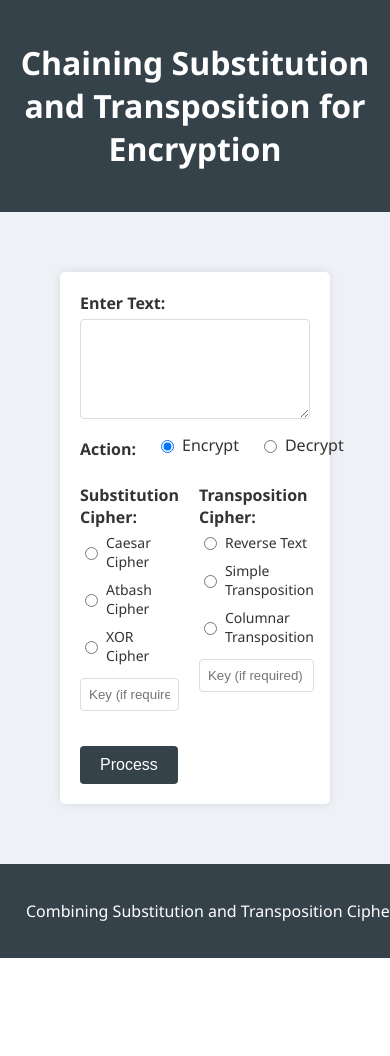
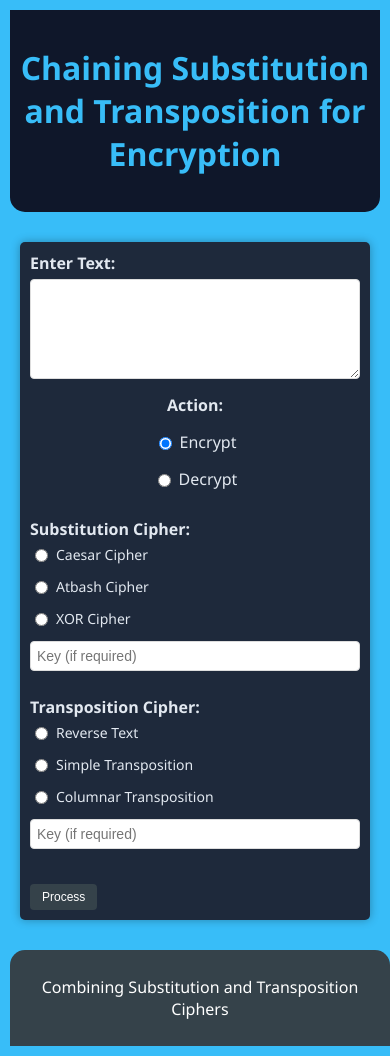
Before and after one commit to Heiliger4/security-cipher, a Flask app: page / in a window 390 px wide; the page is wider, and only the part inside the window is pictured. Before the commit the page ends 958 px from the top of that part, so only its background shows below. Run offline with Flask 3, Linux system fonts and the light colour scheme.

Commit message:
req modified

```diff
--- a/static/styles.css
+++ b/static/styles.css
@@ -2,15 +2,17 @@ body {
     font-family: 'Segoe UI', sans-serif;
     margin: 0;
     padding: 0;
-    background: #eef1f5;
+    background: #38bdf8;
     color: #333;
 }
 
 header {
-    background: #35424a;
-    color: #ffffff;
+    background: #0f172a;
+    color: #38bdf8;
     padding: 20px 0;
     text-align: center;
+    border-bottom-left-radius: 15px;
+    border-bottom-right-radius: 15px;
 }
 
 main {
@@ -20,10 +22,11 @@ main {
 }
 
 .cipher-form {
-    background: #ffffff;
+    background: #1e293b;
+    box-shadow: 0 0 10px rgba(0, 0, 0, 0.3);
+    color: #e2e8f0;
     padding: 20px;
     border-radius: 5px;
-    box-shadow: 0 0 10px rgba(0, 0, 0, 0.1);
     margin: 40px;
 }
 
@@ -95,9 +98,13 @@ button:hover, .btn:hover {
 }
 
 .result-box {
-    background: #f7f7f7;
+    background: #1e293b;
+    box-shadow: 0 0 10px rgba(0, 0, 0, 0.3);
+    color: #e2e8f0;
+
+    /* background: #f7f7f7; */
     padding: 1rem;
-    border-left: 4px solid #1f2937;
+    border-left: 4px solid #00ff15;
     margin-bottom: 1rem;
     border-radius: 4px;
 }
@@ -115,6 +122,8 @@ footer {
     position: relative;
     bottom: 0;
     width: 100%;
+    border-top-left-radius: 15px;
+    border-top-right-radius: 15px;
 }
 
 
@@ -154,3 +163,94 @@ footer {
     gap: 20px; /* Adjust space between Encrypt and Decrypt */
     align-items: center;
 }
+/* ...existing code... */
+
+/* Media Query for Mobile Devices */
+@media (max-width: 768px) {
+    body {
+        padding: 10px;
+    }
+
+    header {
+        padding: 15px 0;
+        font-size: 1.2rem;
+    }
+
+    main {
+        padding: 10px;
+    }
+
+    .cipher-form {
+        margin: 20px 0;
+        padding: 15px;
+    }
+
+    .form-row {
+        flex-direction: column;
+        gap: 10px;
+    }
+
+    .form-group {
+        flex: none;
+    }
+
+    input[type="text"],
+    textarea {
+        font-size: 14px;
+        padding: 6px;
+    }
+
+    button, .btn {
+        font-size: 14px;
+        padding: 8px 16px;
+    }
+
+    .results {
+        padding: 15px;
+    }
+
+    .result-box {
+        padding: 0.8rem;
+        font-size: 0.9rem;
+    }
+
+    footer {
+        font-size: 0.9rem;
+        padding: 15px;
+    }
+
+    .radio-group {
+        flex-direction: column;
+        gap: 8px;
+    }
+
+    .action-form {
+        flex-direction: column;
+        gap: 10px;
+    }
+}
+
+/* Media Query for Extra Small Devices */
+@media (max-width: 480px) {
+    header {
+        font-size: 1rem;
+    }
+
+    .cipher-form {
+        padding: 10px;
+    }
+
+    button, .btn {
+        font-size: 12px;
+        padding: 6px 12px;
+    }
+
+    .result-box h3 {
+        font-size: 1rem;
+    }
+
+    footer {
+        font-size: 1rem;
+        padding:10px 5px;
+    }
+}
```
